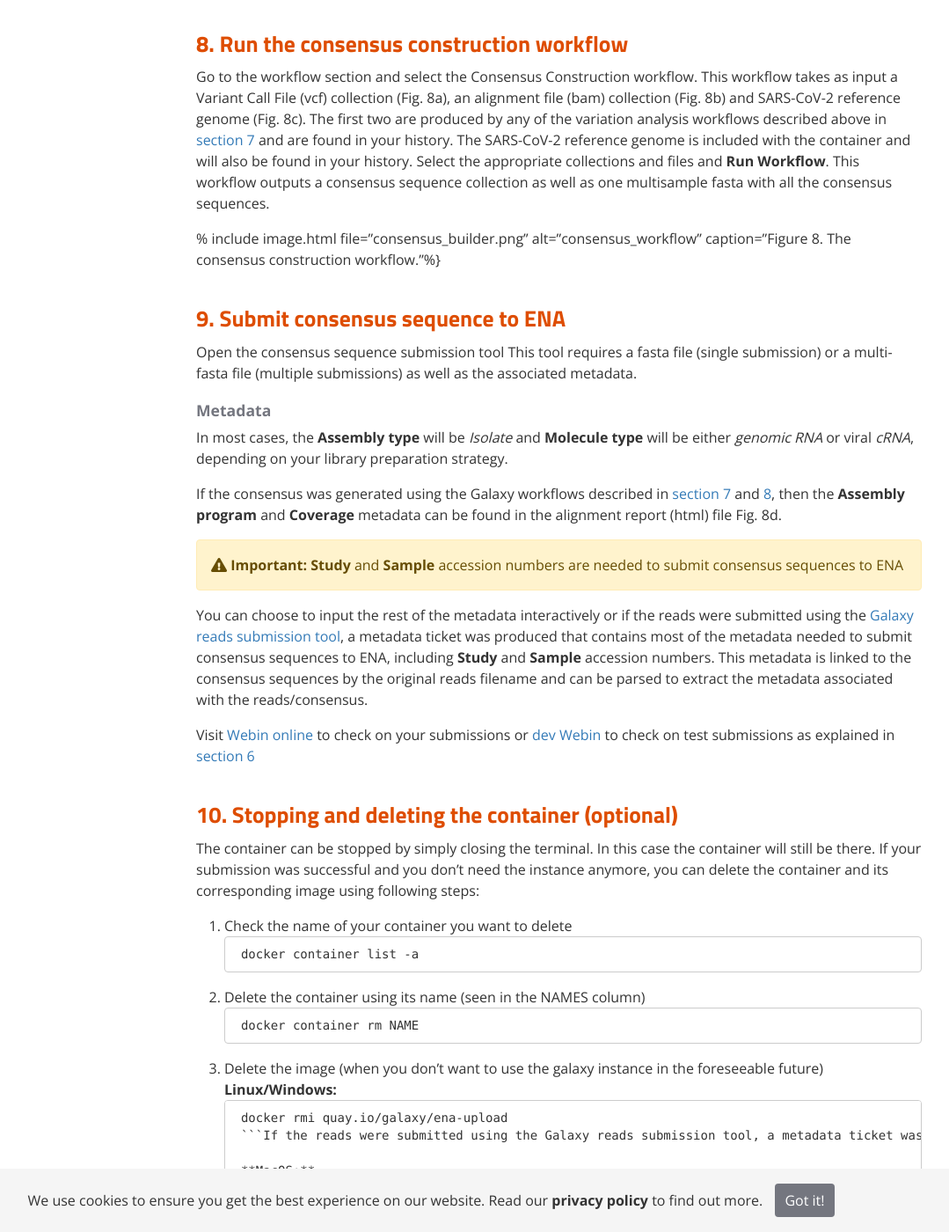
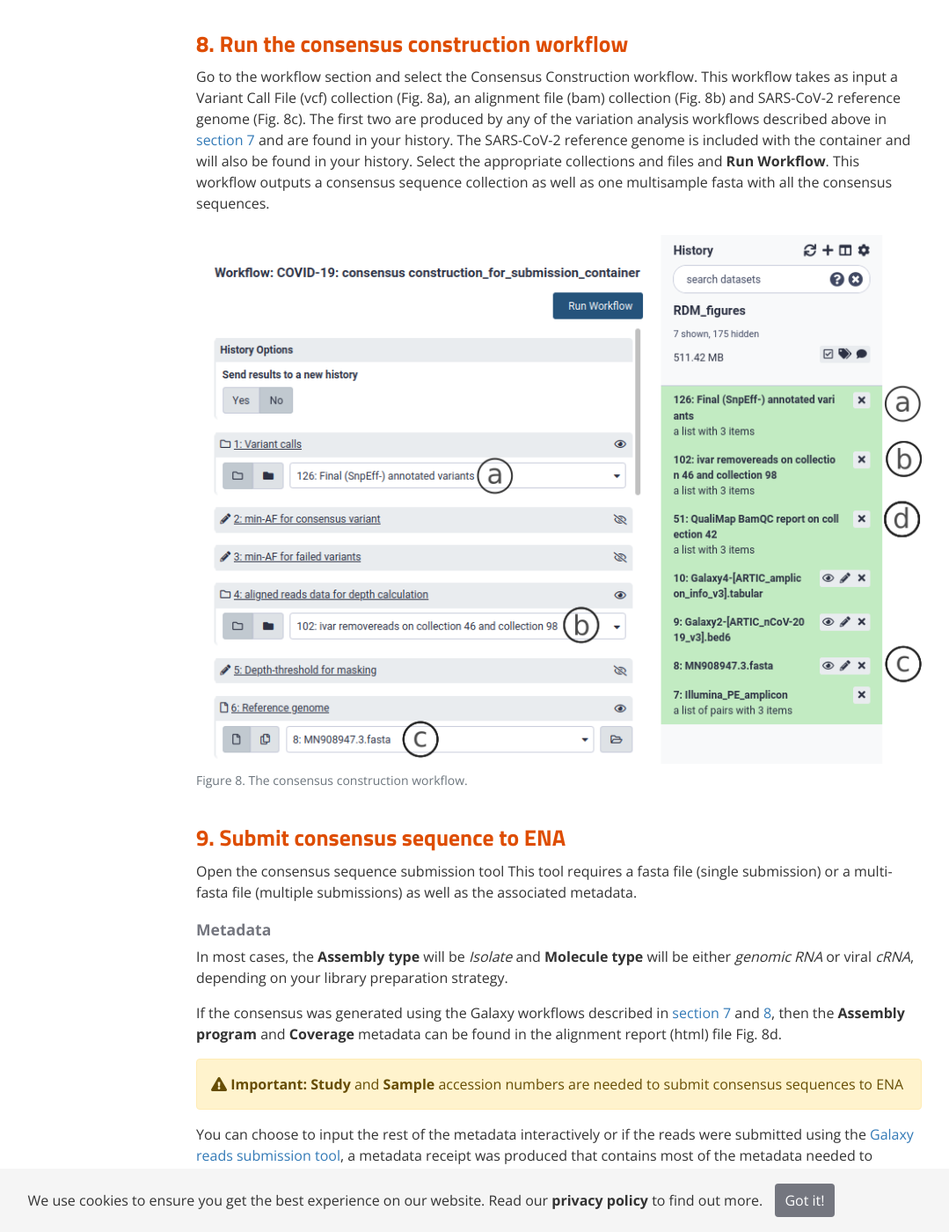
Before and after one commit to ELIXIR-Belgium/rdm-guide, a Jekyll site: the page built from pages/covid-19/sarscov2_assembly_submission.md, in a window 1280 px wide and 1400 px high, scrolled down 2343 px. Shown: the whole window at 88% size, without its empty margins (150-1229 px from the left). Built offline with Jekyll 4.4.1, drawn with Linux system fonts in a browser that asks for light colours.

Commit message:
covid-10 page changes

```diff
--- a/pages/covid-19/sarscov2_assembly_submission.md
+++ b/pages/covid-19/sarscov2_assembly_submission.md
@@ -42,7 +42,7 @@ Select the appropriate collections and files and **Run Workflow**.
 This workflow outputs a consensus sequence collection as well as one multisample fasta with all the consensus sequences.
 
 
-% include image.html file="consensus_builder.png" alt="consensus_workflow" caption="Figure 8. The consensus construction workflow."%}
+{% include image.html file="consensus_builder.png" alt="consensus_workflow" caption="Figure 8. The consensus construction workflow."%}
 
 ## 9. Submit consensus sequence to ENA
 Open the consensus sequence submission tool
@@ -58,7 +58,7 @@ If the consensus was generated using the Galaxy workflows described in [section
 
 {% include important.html content="**Study** and **Sample** accession numbers are needed to submit consensus sequences to ENA" %}
 
-You can choose to input the rest of the metadata interactively or if the reads were submitted using the [Galaxy reads submission tool](https://rdm.elixir-belgium.org/covid-19/sarscov2_submission.html#5-upload-metadata-and-submit-to-ENA), a metadata ticket was produced that contains most of the metadata needed to submit consensus sequences to ENA, including **Study** and **Sample** accession numbers. This metadata is linked to the consensus sequences by the original reads filename and can be parsed to extract the metadata associated with the reads/consensus.
+You can choose to input the rest of the metadata interactively or if the reads were submitted using the [Galaxy reads submission tool](https://rdm.elixir-belgium.org/covid-19/sarscov2_submission.html#5-upload-metadata-and-submit-to-ENA), a metadata receipt was produced that contains most of the metadata needed to submit consensus sequences to ENA, including **Study** and **Sample** accession numbers. This metadata is linked to the consensus sequences by the original reads filename and can be parsed to extract the metadata associated with the reads/consensus.
 
 <!---Figure 8 here with submission tool options  --->
 
```
Also changed, not shown: pages/covid-19/sarscov2_submission.md (+2 -4 lines).
